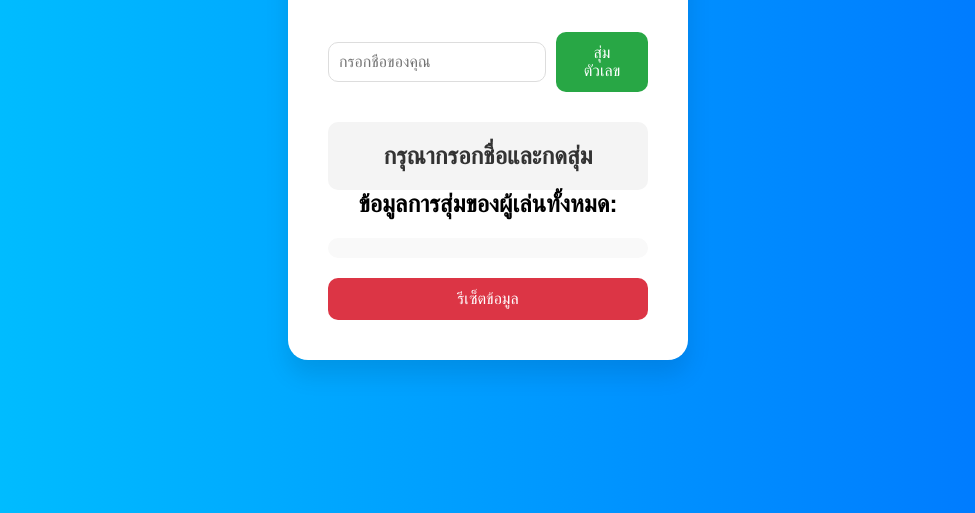
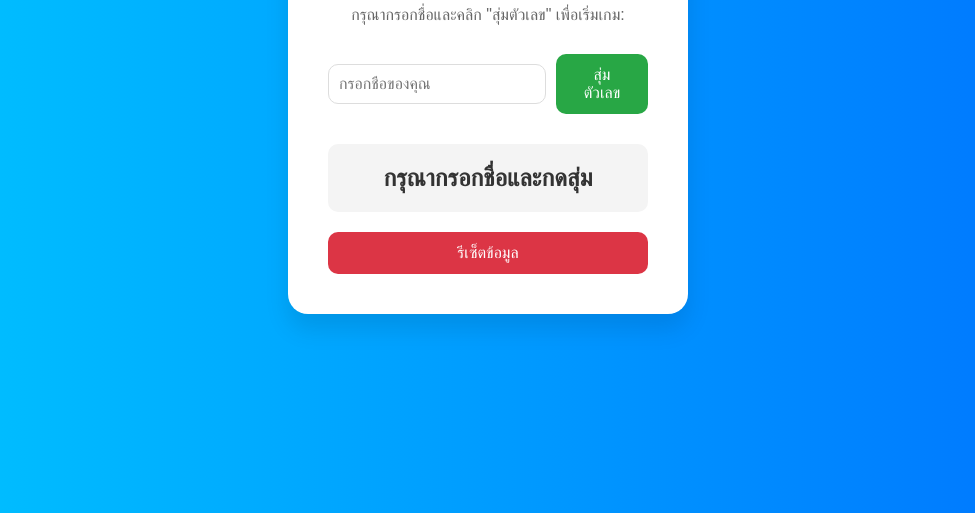
Before and after one commit to poowanad7040/my-website, a plain HTML site: page index.html in a window 1280 px wide. Shown: the part 287-800 px from the top of the page, without its empty margins (152-1127 px from the left). Drawn offline with Linux system fonts and the light colour scheme.

Commit message:
Update index.html

```diff
--- a/index.html
+++ b/index.html
@@ -9,7 +9,7 @@
 <body>
   <div class="container">
     <h1>สุ่มตัวเลข 1-100</h1>
-    <p>ใส่ชื่อและคลิก "สุ่มตัวเลข" เพื่อเริ่มเกม (╯°□°）╯︵ ┻━┻</p>
+    <p>กรุณากรอกชื่อและคลิก "สุ่มตัวเลข" เพื่อเริ่มเกม:</p>
 
     <div class="input-container">
       <input type="text" id="playerName" placeholder="กรอกชื่อของคุณ" required>
@@ -20,9 +20,6 @@
       <div id="result" class="result">กรุณากรอกชื่อและกดสุ่ม</div>
     </div>
 
-    <h2>ข้อมูลการสุ่มของผู้เล่นทั้งหมด:</h2>
-    <div id="playersList" class="players-list"></div> <!-- แสดงข้อมูลผู้เล่นทั้งหมด -->
-
     <button id="resetButton" class="reset-btn">รีเซ็ตข้อมูล</button>
   </div>
 
```
